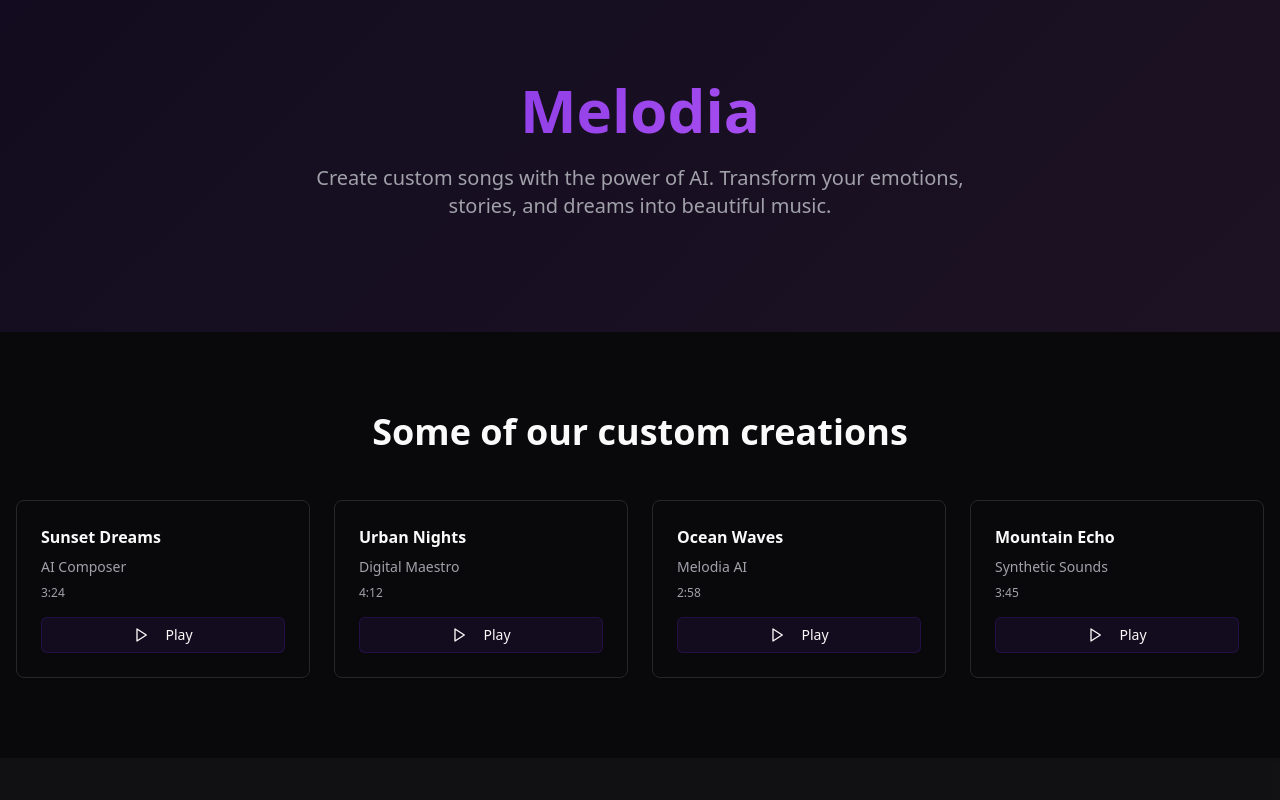
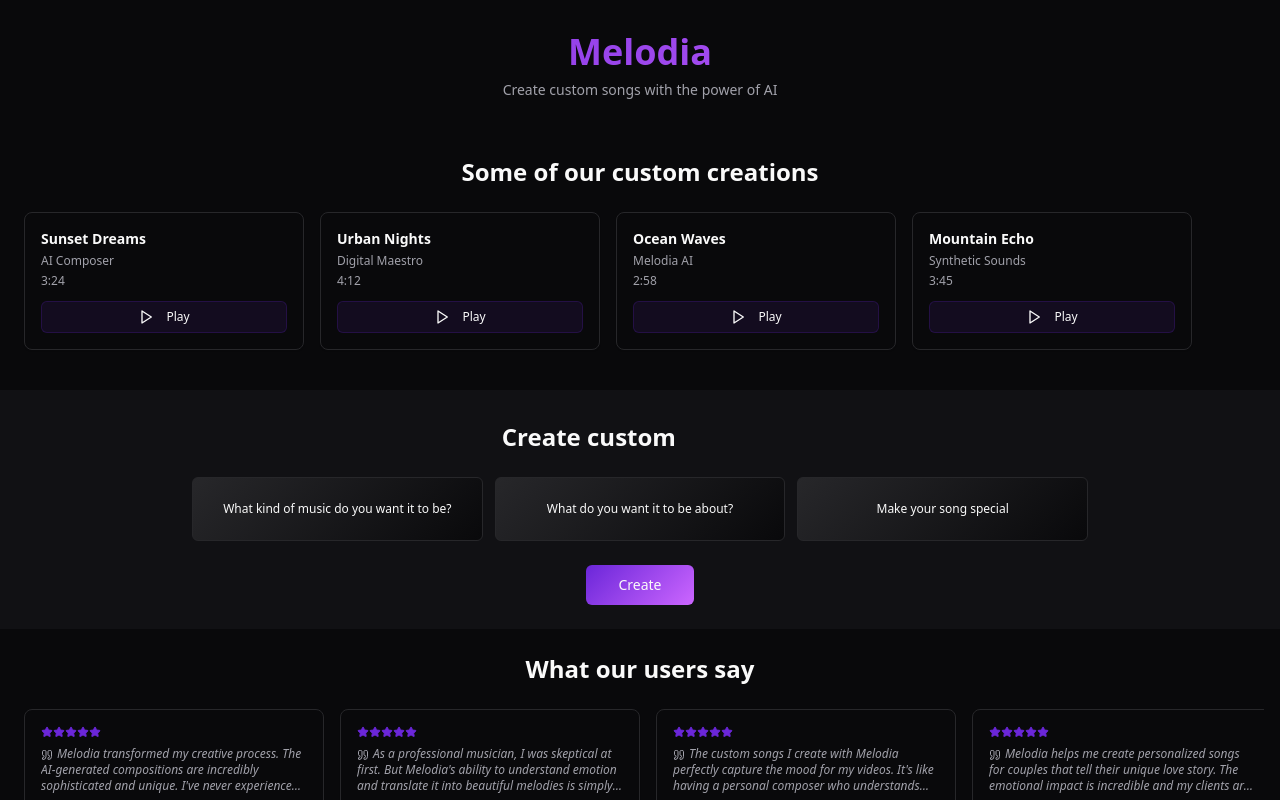
Before and after one commit to chinmay-multiply/songcraft-genesis-page, a React (Vite) app: page / in a window 1280 px wide. Shown: the top 800 px of the page. Built offline with nearby package versions, Linux system fonts and the light colour scheme.

Commit message:
Refactor landing page layout
Change the layout of the landing page sections to be vertical, ensuring no horizontal scrolling. The design should be adapted to fit content within a narrow space while maintaining a clean and uncluttered appearance.

```diff
--- a/src/pages/Index.tsx
+++ b/src/pages/Index.tsx
@@ -89,39 +89,36 @@ const Index = () => {
   };
 
   return (
-    <div className="min-h-screen bg-background">
-      {/* Hero Section */}
-      <div className="relative overflow-hidden">
-        <div className="absolute inset-0 bg-gradient-primary opacity-10" />
-        <div className="relative container mx-auto px-4 py-20 text-center">
-          <h1 className="text-6xl font-bold mb-6 bg-gradient-primary bg-clip-text text-transparent">
-            Melodia
-          </h1>
-          <p className="text-xl text-muted-foreground mb-8 max-w-2xl mx-auto">
-            Create custom songs with the power of AI. Transform your emotions, stories, and dreams into beautiful music.
-          </p>
-        </div>
+    <div className="h-screen bg-background flex flex-col">
+      {/* Hero Header */}
+      <div className="relative py-8 text-center bg-gradient-primary/5">
+        <h1 className="text-4xl font-bold mb-2 bg-gradient-primary bg-clip-text text-transparent">
+          Melodia
+        </h1>
+        <p className="text-sm text-muted-foreground max-w-md mx-auto px-4">
+          Create custom songs with the power of AI
+        </p>
       </div>
 
       {/* Section 1: Custom Creations */}
-      <section className="py-20 container mx-auto px-4">
-        <h2 className="text-4xl font-bold text-center mb-12 text-foreground">
+      <section className="flex-1 px-4 py-6">
+        <h2 className="text-2xl font-bold text-center mb-6 text-foreground">
           Some of our custom creations
         </h2>
-        <div className="grid md:grid-cols-2 lg:grid-cols-4 gap-6">
+        <div className="flex gap-4 overflow-x-auto pb-4 px-2">
           {customCreations.map((song) => (
-            <Card key={song.id} className="bg-card border-border hover:shadow-glow transition-all duration-300">
-              <CardContent className="p-6">
-                <h3 className="font-semibold text-foreground mb-2">{song.title}</h3>
-                <p className="text-muted-foreground text-sm mb-2">{song.artist}</p>
-                <p className="text-muted-foreground text-xs mb-4">{song.duration}</p>
+            <Card key={song.id} className="min-w-[280px] bg-card border-border hover:shadow-glow transition-all duration-300">
+              <CardContent className="p-4">
+                <h3 className="font-semibold text-foreground mb-1 text-sm">{song.title}</h3>
+                <p className="text-muted-foreground text-xs mb-1">{song.artist}</p>
+                <p className="text-muted-foreground text-xs mb-3">{song.duration}</p>
                 <Button
                   variant="ghost"
                   size="sm"
                   onClick={() => setSelectedSong(song)}
-                  className="w-full bg-primary/10 hover:bg-primary/20 border border-primary/20"
+                  className="w-full bg-primary/10 hover:bg-primary/20 border border-primary/20 h-8 text-xs"
                 >
-                  <Play className="h-4 w-4 mr-2" />
+                  <Play className="h-3 w-3 mr-1" />
                   Play
                 </Button>
               </CardContent>
@@ -131,43 +128,39 @@ const Index = () => {
       </section>
 
       {/* Section 2: Create Custom Song */}
-      <section className="py-20 bg-secondary/30">
-        <div className="container mx-auto px-4 text-center">
-          <h2 className="text-4xl font-bold mb-12 text-foreground">
+      <section className="flex-1 bg-secondary/30 px-4 py-6">
+        <div className="text-center max-w-4xl mx-auto">
+          <h2 className="text-2xl font-bold mb-6 text-foreground">
             Create custom{" "}
-            <SpinningReel words={reelWords} className="text-4xl font-bold" />
+            <SpinningReel words={reelWords} className="text-2xl font-bold" />
           </h2>
 
-          <div className="grid md:grid-cols-3 gap-6 max-w-4xl mx-auto mb-12">
+          <div className="grid grid-cols-3 gap-3 mb-6">
             <Button
               variant="secondary"
-              size="lg"
               onClick={() => handleFormOpen("a")}
-              className="h-20 text-wrap p-4 bg-gradient-secondary hover:bg-gradient-primary/20 border border-border"
+              className="h-16 text-xs text-wrap p-2 bg-gradient-secondary hover:bg-gradient-primary/20 border border-border"
             >
               What kind of music do you want it to be?
             </Button>
             <Button
               variant="secondary"
-              size="lg"
               onClick={() => handleFormOpen("b")}
-              className="h-20 text-wrap p-4 bg-gradient-secondary hover:bg-gradient-primary/20 border border-border"
+              className="h-16 text-xs text-wrap p-2 bg-gradient-secondary hover:bg-gradient-primary/20 border border-border"
             >
               What do you want it to be about?
             </Button>
             <Button
               variant="secondary"
-              size="lg"
               onClick={() => handleFormOpen("c")}
-              className="h-20 text-wrap p-4 bg-gradient-secondary hover:bg-gradient-primary/20 border border-border"
+              className="h-16 text-xs text-wrap p-2 bg-gradient-secondary hover:bg-gradient-primary/20 border border-border"
             >
               Make your song special
             </Button>
           </div>
 
           <Button
-            size="lg"
-            className="bg-gradient-primary hover:shadow-glow transition-all duration-300 px-12 py-4 text-lg"
+            className="bg-gradient-primary hover:shadow-glow transition-all duration-300 px-8 py-3"
           >
             Create
           </Button>
@@ -175,25 +168,25 @@ const Index = () => {
       </section>
 
       {/* Section 3: Testimonials */}
-      <section className="py-20 container mx-auto px-4">
-        <h2 className="text-4xl font-bold text-center mb-12 text-foreground">
+      <section className="flex-1 px-4 py-6">
+        <h2 className="text-2xl font-bold text-center mb-6 text-foreground">
           What our users say
         </h2>
-        <div className="grid md:grid-cols-2 lg:grid-cols-4 gap-6">
+        <div className="flex gap-4 overflow-x-auto pb-4 px-2">
           {testimonials.map((testimonial, index) => (
-            <Card key={index} className="bg-card border-border hover:shadow-elegant transition-all duration-300">
-              <CardContent className="p-6">
-                <div className="flex mb-4">
+            <Card key={index} className="min-w-[300px] bg-card border-border hover:shadow-elegant transition-all duration-300">
+              <CardContent className="p-4">
+                <div className="flex mb-2">
                   {[...Array(testimonial.rating)].map((_, i) => (
-                    <Star key={i} className="h-4 w-4 fill-primary text-primary" />
+                    <Star key={i} className="h-3 w-3 fill-primary text-primary" />
                   ))}
                 </div>
-                <blockquote className="text-muted-foreground mb-4 italic">
-                  <Quote className="h-4 w-4 inline mr-1" />
+                <blockquote className="text-muted-foreground mb-3 italic text-xs line-clamp-3">
+                  <Quote className="h-3 w-3 inline mr-1" />
                   {testimonial.content}
                 </blockquote>
                 <div>
-                  <p className="font-semibold text-foreground">{testimonial.name}</p>
+                  <p className="font-semibold text-foreground text-sm">{testimonial.name}</p>
                   <p className="text-xs text-muted-foreground">{testimonial.role}</p>
                 </div>
               </CardContent>
@@ -203,8 +196,8 @@ const Index = () => {
       </section>
 
       {/* Footer */}
-      <footer className="py-12 bg-secondary/20 text-center">
-        <p className="text-muted-foreground">
+      <footer className="py-3 bg-secondary/20 text-center">
+        <p className="text-muted-foreground text-xs">
           © 2024 Melodia. Creating music with artificial intelligence.
         </p>
       </footer>
```
